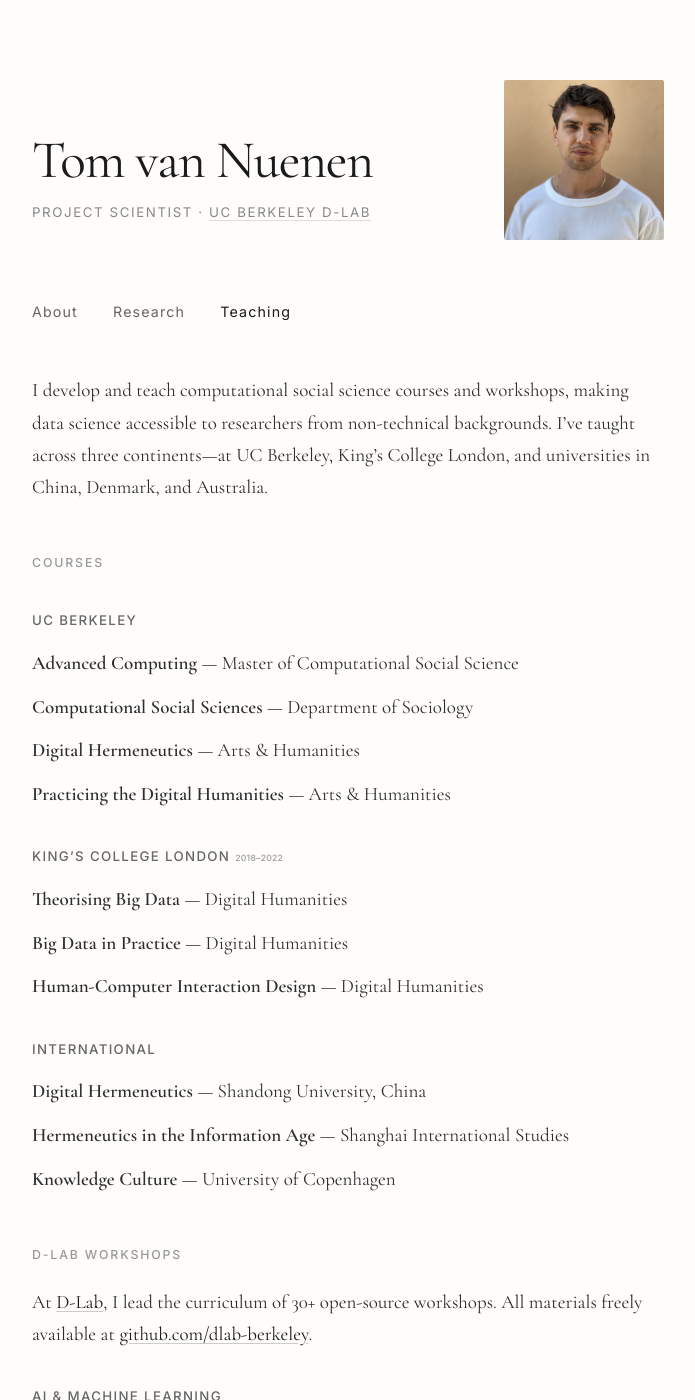
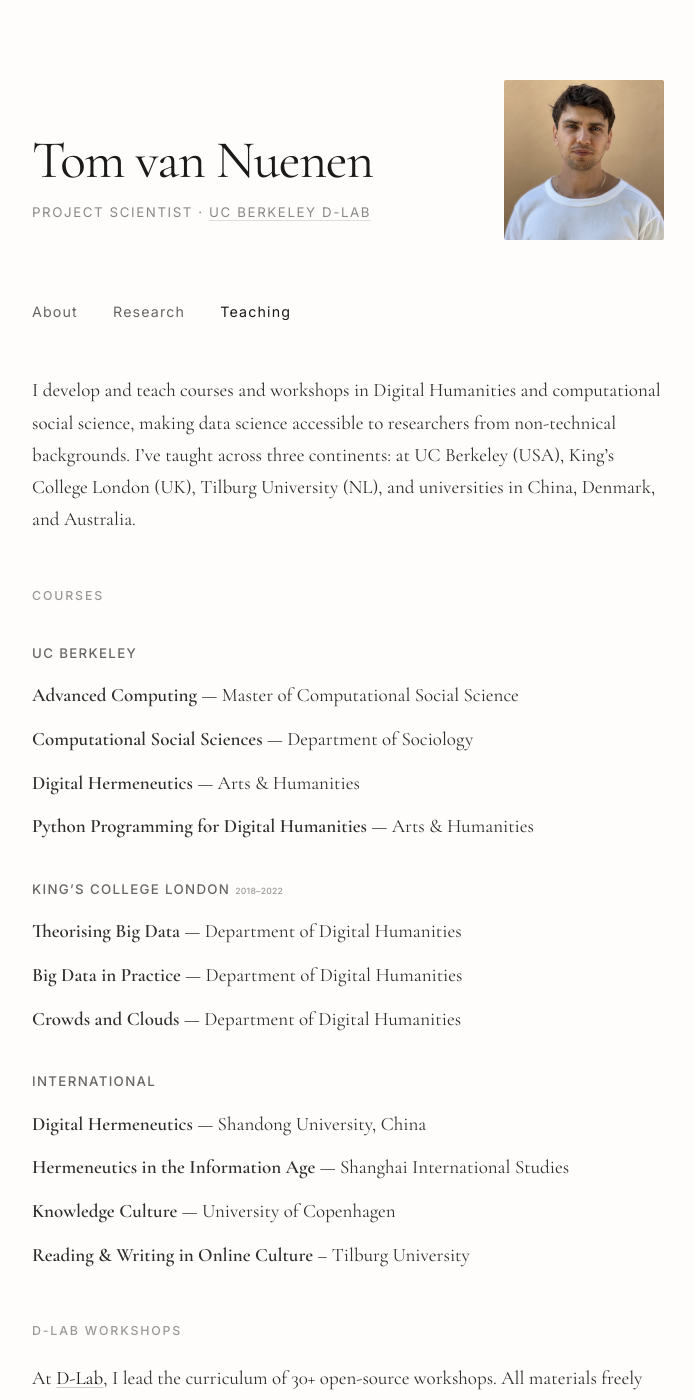
Before and after one commit to tomvannuenen/tomvannuenen.github.io, a Jekyll site: the page built from teaching.md, in a window 1280 px wide and 1400 px high. Shown: the whole window, without its empty margins (292-987 px from the left). Built offline with Jekyll 4.4.1, drawn with Linux system fonts in a browser that asks for light colours; some of the changed text lies outside the part shown.

Commit message:
Update teaching page with additional courses and talks
- Add Digital Humanities to intro, expand institution list
- Add Python Programming for DH course at Berkeley
- Add Crowds and Clouds course at KCL
- Add Tilburg University course
- Add 2026 Goldman School talk
- Clarify venue details for existing talks

🤖 Generated with [Claude Code](https://claude.com/claude-code)

Co-Authored-By: Claude Opus 4.5 <noreply@anthropic.com>

```diff
--- a/teaching.md
+++ b/teaching.md
@@ -3,7 +3,7 @@ layout: default
 title: Teaching
 ---
 
-I develop and teach computational social science courses and workshops, making data science accessible to researchers from non-technical backgrounds. I've taught across three continents—at UC Berkeley, King's College London, and universities in China, Denmark, and Australia.
+I develop and teach courses and workshops in Digital Humanities and computational social science, making data science accessible to researchers from non-technical backgrounds. I've taught across three continents: at UC Berkeley (USA), King's College London (UK), Tilburg University (NL), and universities in China, Denmark, and Australia.
 
 ## Courses
 
@@ -12,19 +12,20 @@ I develop and teach computational social science courses and workshops, making d
 - **Advanced Computing** — Master of Computational Social Science
 - **Computational Social Sciences** — Department of Sociology
 - **Digital Hermeneutics** — Arts & Humanities
-- **Practicing the Digital Humanities** — Arts & Humanities
+- **Python Programming for Digital Humanities** — Arts & Humanities
 
 ### King's College London <span class="venue">2018–2022</span>
 
-- **Theorising Big Data** — Digital Humanities
-- **Big Data in Practice** — Digital Humanities
-- **Human-Computer Interaction Design** — Digital Humanities
+- **Theorising Big Data** — Department of Digital Humanities
+- **Big Data in Practice** — Department of Digital Humanities
+- **Crowds and Clouds** — Department of Digital Humanities
 
 ### International
 
 - **Digital Hermeneutics** — Shandong University, China
 - **Hermeneutics in the Information Age** — Shanghai International Studies
 - **Knowledge Culture** — University of Copenhagen
+- **Reading & Writing in Online Culture** – Tilburg University
 
 ## D-Lab Workshops
 
```
Also changed, not shown: other parts of teaching.md (+3 -2 lines).
